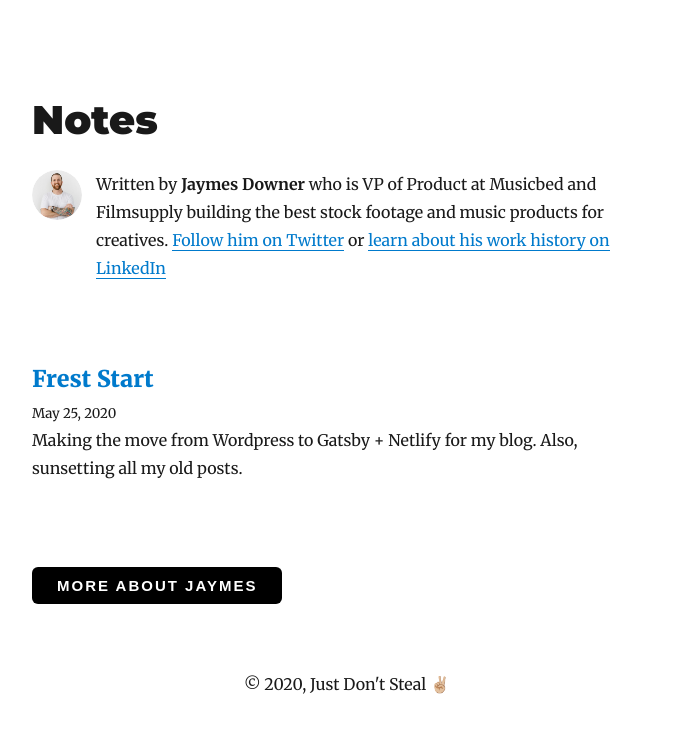
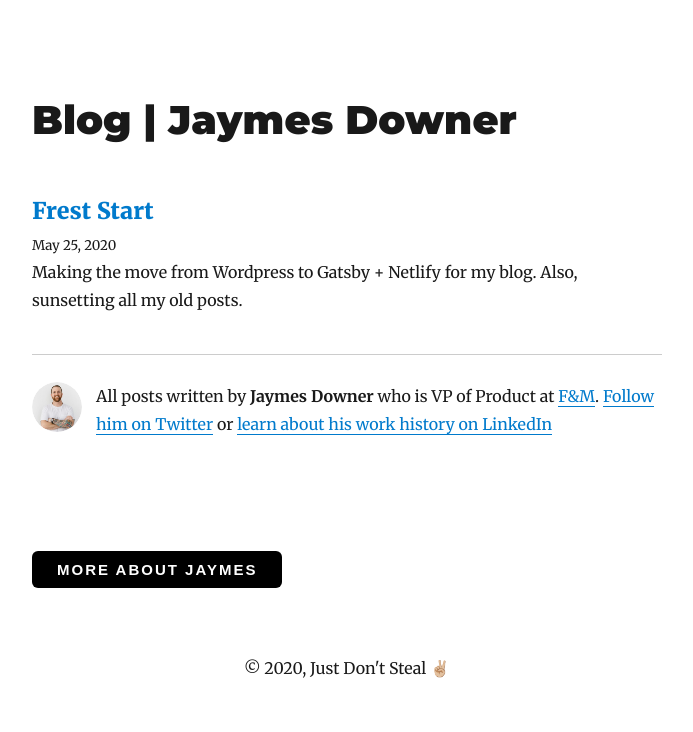
Before and after one commit to jaymesdowner/jaymes-downer-blog, a Gatsby site: page /blog in a window 1280 px wide. Shown: the whole page, without its empty margins (293-986 px from the left). Built offline with nearby package versions, Linux system fonts and the light colour scheme; Gatsby itself is replaced by a stand-in of ours; some packages are replaced by stand-ins of ours.

Commit message:
layout updates

```diff
--- a/gatsby-config.js
+++ b/gatsby-config.js
@@ -4,7 +4,7 @@ module.exports = {
     title: `Jaymes Downer`,
     author: `Jaymes Downer`,
     description: `Product VP leading a team of designers and engineers spread around the world!`,
-    siteUrl: `https://gatsby-starter-blog-demo.netlify.com/`,
+    siteUrl: `https://jaymesdowner.com/`,
     social: {
       twitter: `jaymesdowner`,
       linkedin: `jaymesdowner`,
@@ -78,7 +78,7 @@ module.exports = {
         theme_color: `#663399`,
         display: `minimal-ui`,
         // edit below
-        icon: `content/assets/gatsby-icon.png`,
+        icon: `content/assets/jaymes-downer.png`,
       },
     },
     {
--- a/src/components/bio.js
+++ b/src/components/bio.js
@@ -34,15 +34,15 @@ function Bio() {
               }}
             />
             <p>
-              Written by <strong>{author}</strong> who is VP of Product at Musicbed and Filmsupply building the best stock footage and music products for creatives.
+              All posts written by <strong>{author}</strong> who is VP of Product at <a href="https://filmandmusic.com" target="_blank" rel="noopener noreferrer">F&M</a>.
               {` `}
-              <a href={`https://twitter.com/${social.twitter}`} target="_blank">
+              <a href={`https://twitter.com/${social.twitter}`} target="_blank" rel="noopener noreferrer">
                 Follow him on Twitter
               </a>
               {` `}
               or
               {` `}
-              <a href={`https://linkedin.com/in/${social.twitter}`} target="_blank">
+              <a href={`https://linkedin.com/in/${social.twitter}`} target="_blank" rel="noopener noreferrer">
                 learn about his work history on LinkedIn
               </a>
             </p>
--- a/src/pages/blog.js
+++ b/src/pages/blog.js
@@ -10,14 +10,12 @@ import Button from "../components/button"
 class Blog extends React.Component {
   render() {
     const { data } = this.props
-    const siteTitle = data.site.siteMetadata.title
     const posts = data.allMdx.edges
 
     return (
       <Layout location={this.props.location}>
         <SEO title="All posts" />
-        <h1>Notes</h1>
-        <Bio />
+        <h1>Blog | Jaymes Downer</h1>
         <div style={{ margin: "20px 0 40px" }}>
           {posts.map(({ node }) => {
             const title = node.frontmatter.title || node.fields.slug
@@ -45,6 +43,8 @@ class Blog extends React.Component {
             )
           })}
         </div>
+        <hr/>
+        <Bio />
         <Link to="/">
           <Button marginTop="85px">More About Jaymes</Button>
         </Link>
--- a/src/templates/blog-post.js
+++ b/src/templates/blog-post.js
@@ -10,7 +10,7 @@ import { rhythm, scale } from "../utils/typography"
 class BlogPostTemplate extends React.Component {
   render() {
     const post = this.props.data.mdx
-    const siteTitle = this.props.data.site.siteMetadata.title
+    const siteTitle = "back to the blog"
     const { previous, next } = this.props.pageContext
 
     return (
```
Also changed, not shown: src/pages/index.js (+3 -4 lines), content/assets/gatsby-icon.png (deleted), content/assets/jaymes-downer.png (added).
